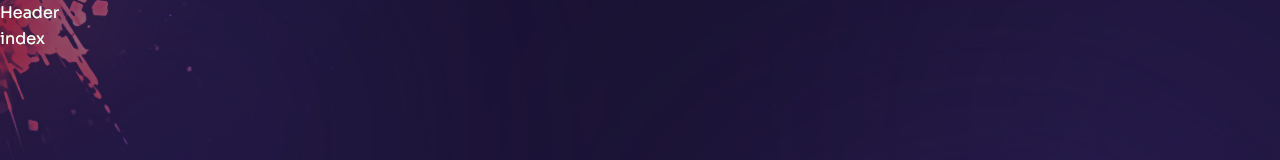
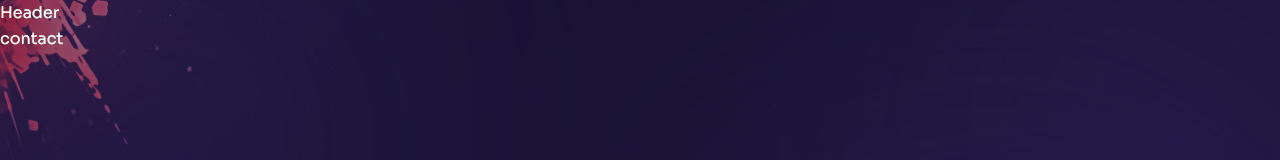
Before and after one commit to MirosBL45/studio_rakita, a Next.js app: page /contact in a window 1280 px wide. Shown: the top 160 px of the page. Built offline with nearby package versions, Linux system fonts and the light colour scheme.

Commit message:
project button

```diff
--- a/components/ProjectsBtn.jsx
+++ b/components/ProjectsBtn.jsx
@@ -1,9 +1,30 @@
-import React from 'react'
+// next image
+import Image from "next/image";
+
+// next link
+import Link from "next/link";
+
+// icons
+import { HiArrowRight } from "react-icons/hi2";
 
 function ProjectsBtn() {
   return (
-    <div>ProjectsBtn</div>
-  )
+    <div className="mx-auto xl:mx-0">
+      <Link
+        href={"/work"}
+        className="relative w-[185px] h-[185px] flex justify-center items-center bg-circleStar bg-cover bg-center bg-no-repeat group"
+      >
+        <Image
+          src={"/rounded-text.png"}
+          width={141}
+          height={148}
+          alt="my_projects"
+          className="animate-spin-slow w-full h-full max-w-[141px] max-h-[148px]"
+        />
+        <HiArrowRight className="absolute text-4xl group-hover:translate-x-2 transition-all duration-300" />
+      </Link>
+    </div>
+  );
 }
 
-export default ProjectsBtn
+export default ProjectsBtn;
--- a/pages/about/index.jsx
+++ b/pages/about/index.jsx
@@ -90,7 +90,7 @@ const aboutData = [
 
 function index() {
   return (
-    <div>index</div>
+    <div>about</div>
   )
 }
 
--- a/pages/contact/index.jsx
+++ b/pages/contact/index.jsx
@@ -2,7 +2,7 @@ import React from 'react'
 
 function index() {
   return (
-    <div>index</div>
+    <div>contact</div>
   )
 }
 
--- a/pages/index.js
+++ b/pages/index.js
@@ -30,7 +30,7 @@ function Home() {
             temporibus.
           </p>
           {/* button */}
-          <div className="flex justify-center xl:hidden">
+          <div className="flex justify-center xl:hidden relative">
             <ProjectsBtn />
           </div>
         </div>
--- a/pages/services/index.jsx
+++ b/pages/services/index.jsx
@@ -2,7 +2,7 @@ import React from 'react'
 
 function index() {
   return (
-    <div>index</div>
+    <div>services</div>
   )
 }
 
--- a/pages/testimonials/index.jsx
+++ b/pages/testimonials/index.jsx
@@ -2,7 +2,7 @@ import React from 'react'
 
 function index() {
   return (
-    <div>index</div>
+    <div>testimonials</div>
   )
 }
 
--- a/pages/work/index.jsx
+++ b/pages/work/index.jsx
@@ -2,7 +2,7 @@ import React from 'react'
 
 function index() {
   return (
-    <div>index</div>
+    <div>work</div>
   )
 }
 
```
